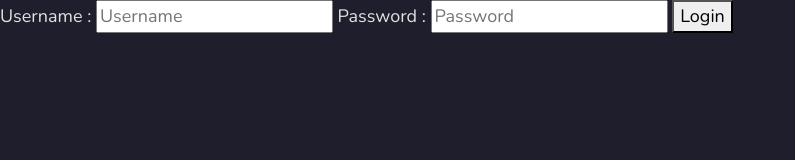
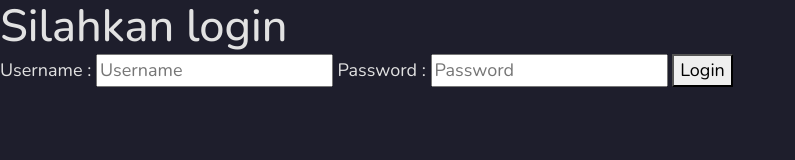
Before and after one commit to dimasaulia/smart-irigation-interface, a plain HTML site: page login.html in a window 1280 px wide. Shown: the whole page, without its empty margins (0-795 px from the left). Drawn offline with nearby package versions, Linux system fonts and the light colour scheme.

Commit message:
add header

```diff
--- a/login.html
+++ b/login.html
@@ -16,6 +16,7 @@
 
 <body>
     <form>
+        <h1>Silahkan login</h1>
         <label>Username :</label>
         <input type="text" placeholder="Username">
         <label>Password :</label>
```
